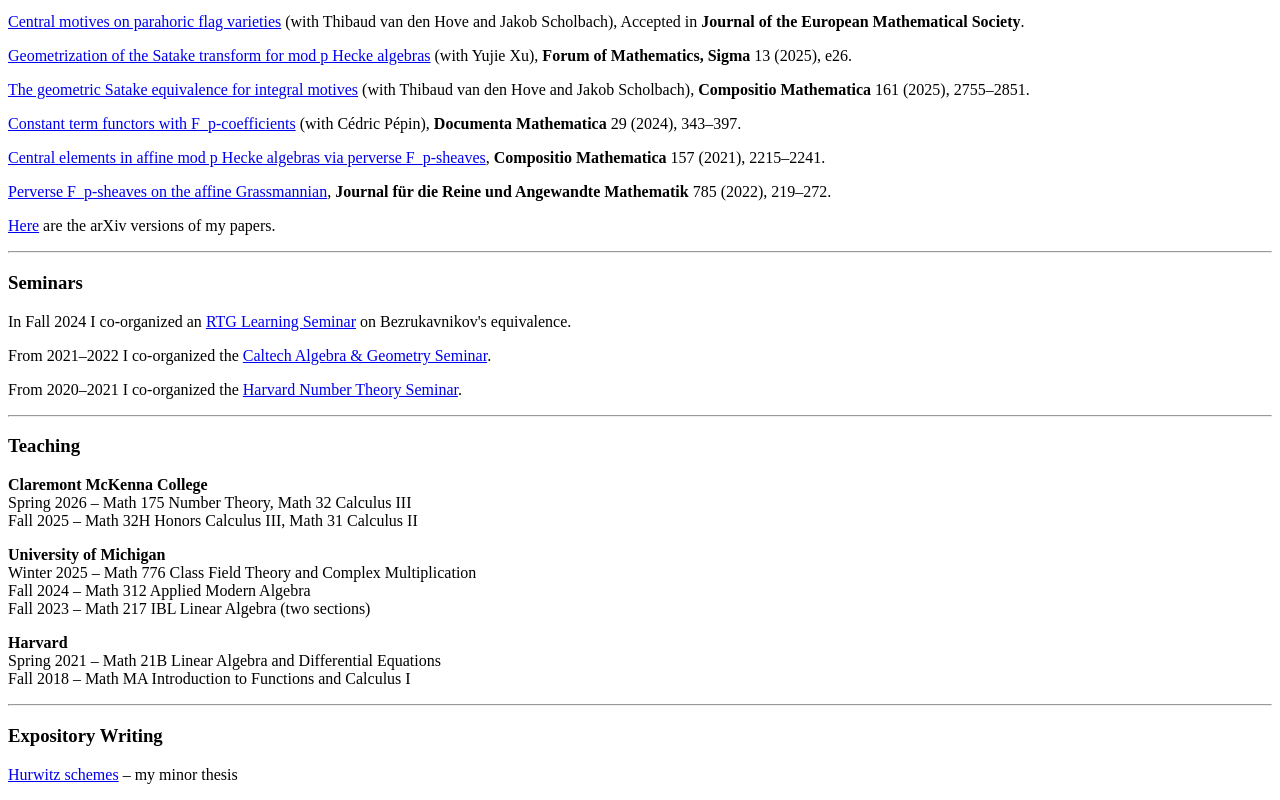
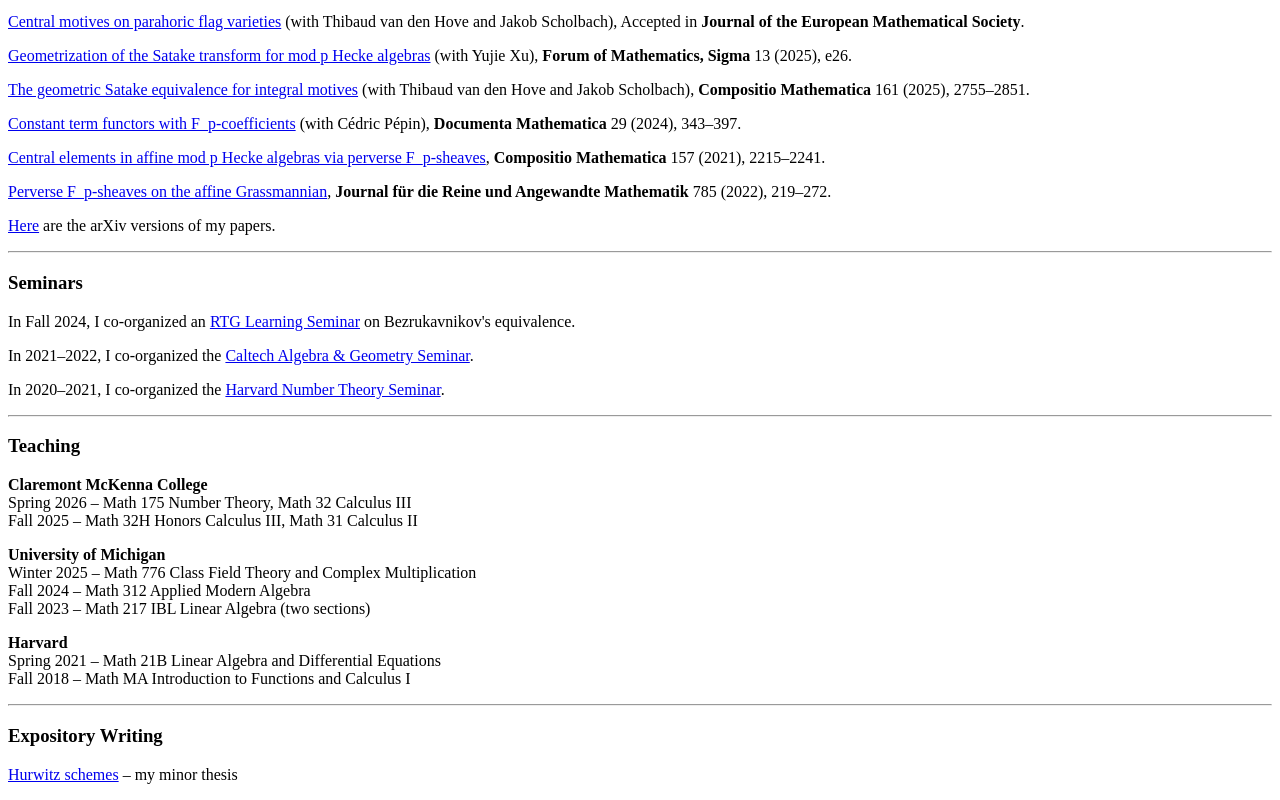
Before and after one commit to rcassmath/rcassmath.github.io, a plain HTML site: page index.html in a window 1280 px wide. Shown: the part 654-1454 px from the top of the page. Drawn offline with Linux system fonts and the light colour scheme.

Commit message:
Update index.html

```diff
--- a/index.html
+++ b/index.html
@@ -40,11 +40,11 @@ I am particularly interested in the application of ideas from the geometric Lang
 
 <h3>Seminars</h3>
 
-<p> In Fall 2024 I co-organized an <a href="https://umrep.github.io/Fall2024/index.html"> RTG Learning Seminar</a> on Bezrukavnikov's equivalence.
+<p> In Fall 2024, I co-organized an <a href="https://umrep.github.io/Fall2024/index.html"> RTG Learning Seminar</a> on Bezrukavnikov's equivalence.
 
-</p><p> From 2021–2022 I co-organized the <a href="https://sites.google.com/view/caltechag"> Caltech Algebra &amp; Geometry Seminar</a>.
+</p><p> In 2021–2022, I co-organized the <a href="https://sites.google.com/view/caltechag"> Caltech Algebra &amp; Geometry Seminar</a>.
 
-</p><p> From 2020–2021 I co-organized the <a href="https://fabiangundlach.org/harvard-nt-seminar/">Harvard Number Theory Seminar</a>. </p>
+</p><p> In 2020–2021, I co-organized the <a href="https://fabiangundlach.org/harvard-nt-seminar/">Harvard Number Theory Seminar</a>. </p>
 
 <hr>
 
```
